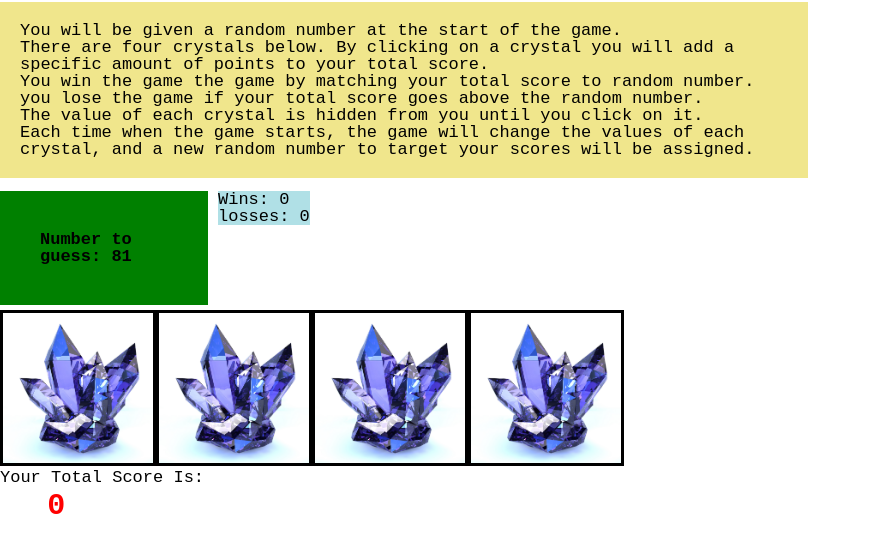
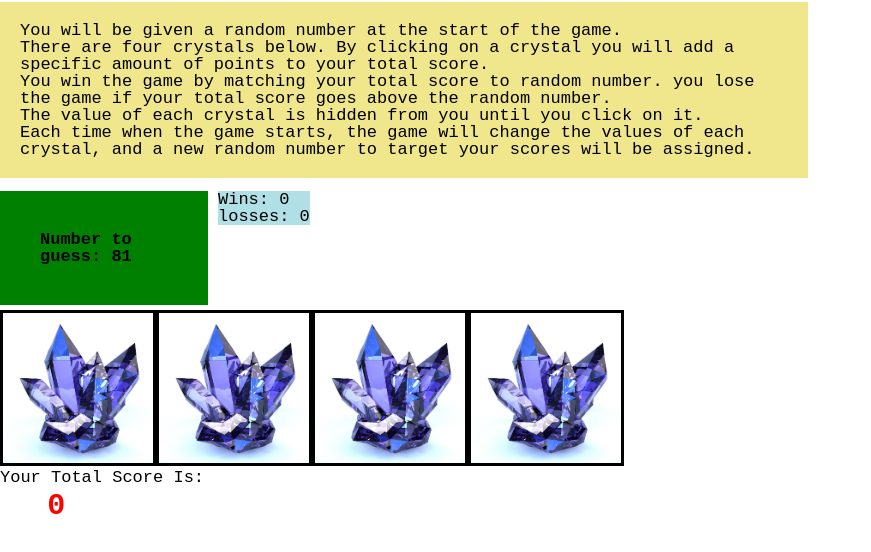
Before and after one commit to Nzibosco/unit-4-game, a plain HTML site: page index.html in a window 1280 px wide. Shown: the part 54-606 px from the top of the page, without its empty margins (0-871 px from the left). Drawn offline with nearby package versions, Linux system fonts and the light colour scheme.

Commit message:
edited the html file

```diff
--- a/index.html
+++ b/index.html
@@ -17,7 +17,7 @@
         <p>You will be given a random number at the start of the game.</p>
         <p>There are four crystals below. By clicking on a crystal you will add a specific amount of points to your
             total score.</p>
-        <p>You win the game the game by matching your total score to random number. you lose the game if your total
+        <p>You win the game by matching your total score to random number. you lose the game if your total
             score goes above the random number.</p>
         <p>The value of each crystal is hidden from you until you click on it.</p>
         <p>Each time when the game starts, the game will change the values of each crystal, and a new random number to
```
